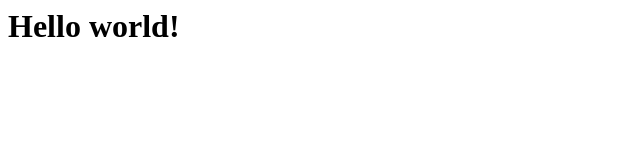
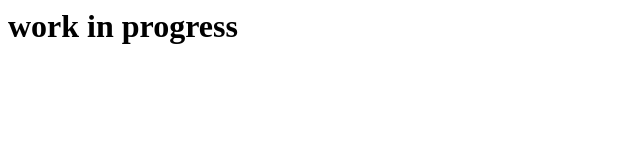
Before and after one commit to assassinknight-47/sleeperofthebladeorigins.github.io, a plain HTML site: page index.html in a window 1280 px wide. Shown: the whole page, without its empty margins (0-640 px from the left). Drawn offline with Linux system fonts and the light colour scheme.

Commit message:
Update index.html

```diff
--- a/index.html
+++ b/index.html
@@ -1 +1 @@
-<h1>Hello world!</h1>
+<h1>work in progress</h1>
```
